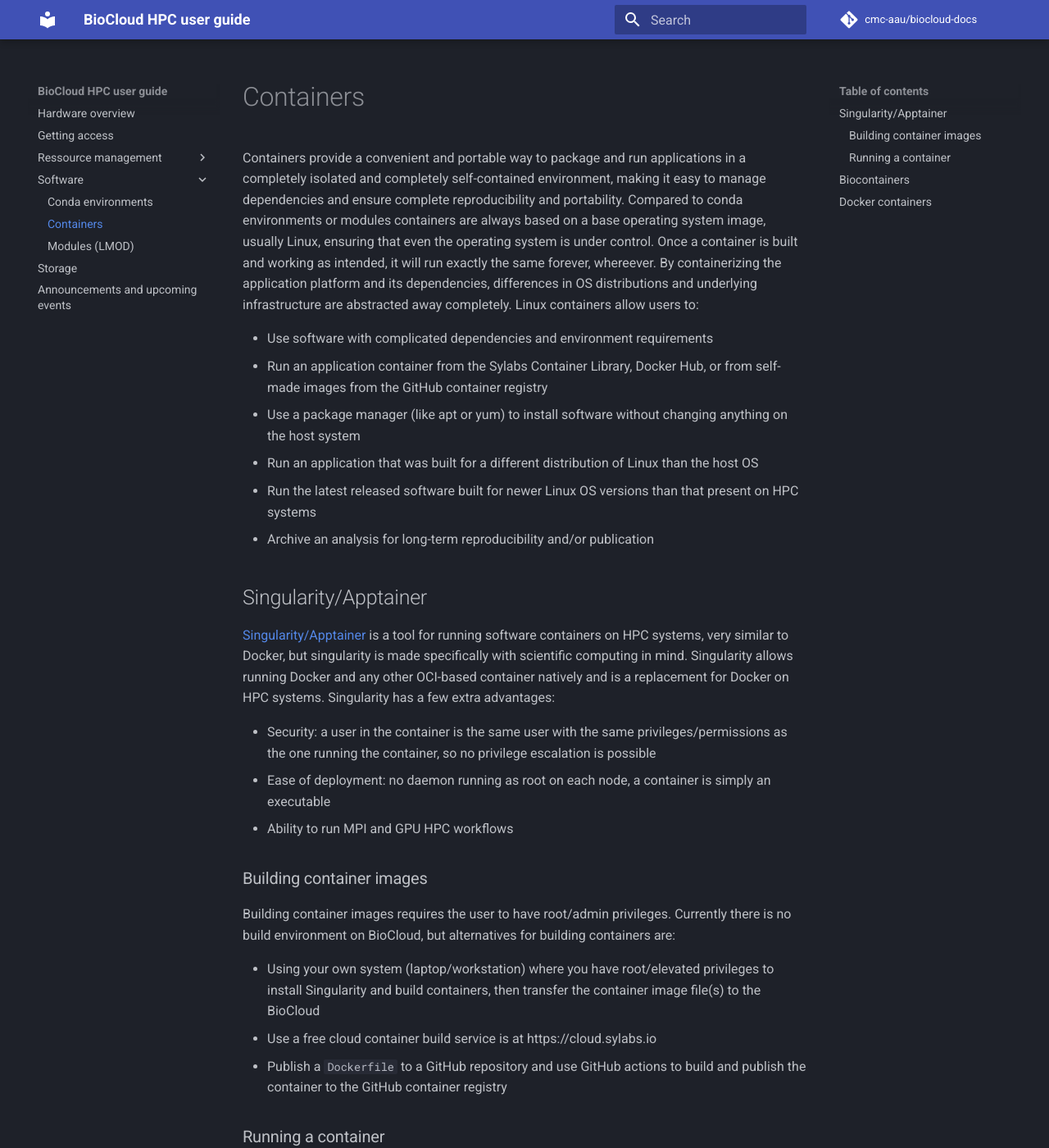
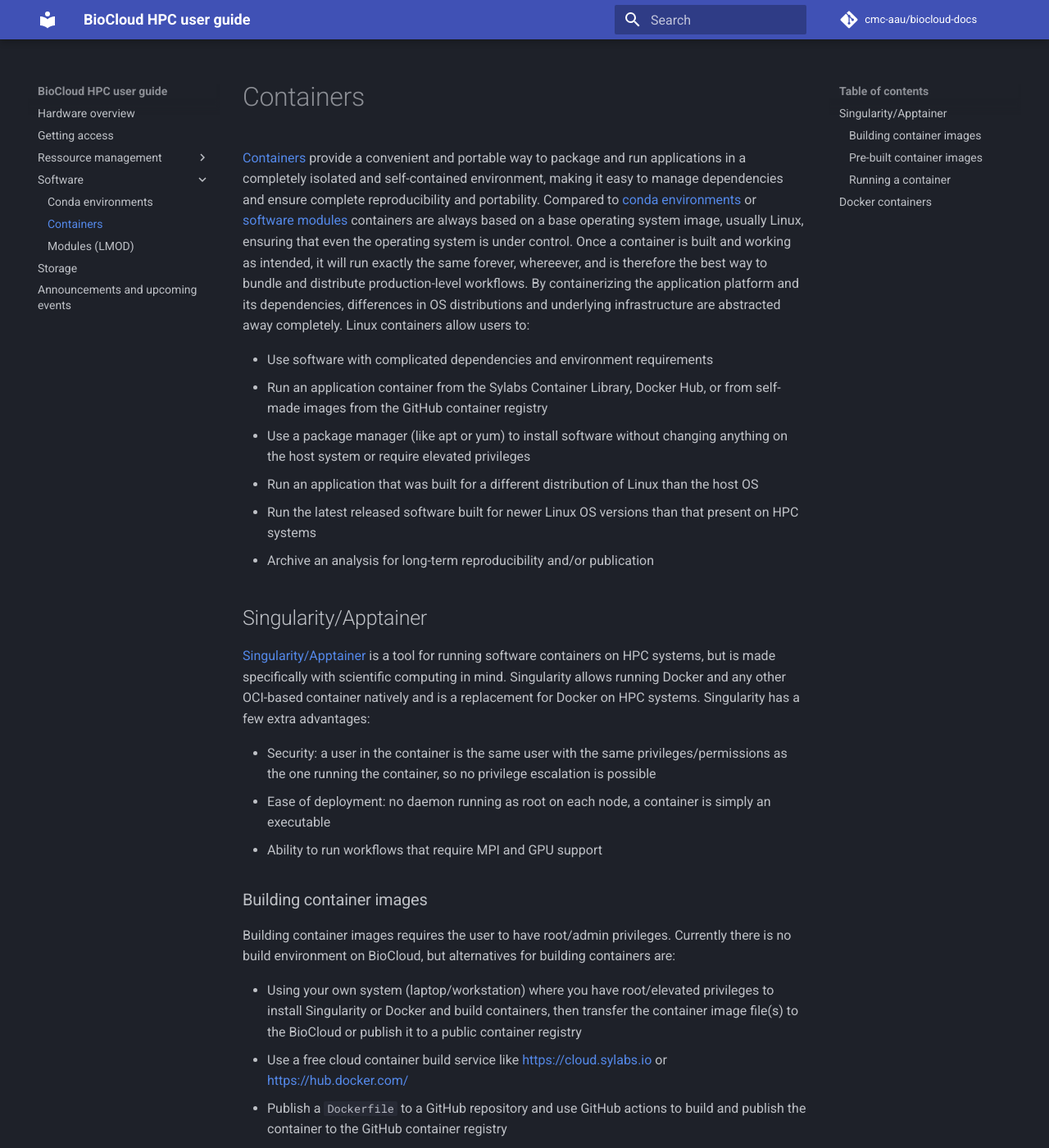
Before and after one commit to cmc-aau/hpc-docs, an MkDocs documentation site: the page built from docs/software/containers.md, in a window 1280 px wide and 1400 px high. Shown: the whole window at 82% size. Built offline with MkDocs 1.6.1 and Material for MkDocs 9.7.7, drawn with Linux system fonts in a browser that asks for light colours; comment, search, counter and statistics services are not loaded; some of the changed text lies outside the part shown.

Commit message:
more details for software

````diff
--- a/docs/software/containers.md
+++ b/docs/software/containers.md
@@ -1,27 +1,29 @@
 # Containers
-Containers provide a convenient and portable way to package and run applications in a completely isolated and completely self-contained environment, making it easy to manage dependencies and ensure complete reproducibility and portability. Compared to conda environments or modules containers are always based on a base operating system image, usually Linux, ensuring that even the operating system is under control. Once a container is built and working as intended, it will run exactly the same forever, whereever. By containerizing the application platform and its dependencies, differences in OS distributions and underlying infrastructure are abstracted away completely. Linux containers allow users to:
+[Containers](https://www.docker.com/resources/what-container/) provide a convenient and portable way to package and run applications in a completely isolated and self-contained environment, making it easy to manage dependencies and ensure complete reproducibility and portability. Compared to [conda environments](conda.md) or [software modules](modules.md) containers are always based on a base operating system image, usually Linux, ensuring that even the operating system is under control. Once a container is built and working as intended, it will run exactly the same forever, whereever, and is therefore the best way to bundle and distribute production-level workflows. By containerizing the application platform and its dependencies, differences in OS distributions and underlying infrastructure are abstracted away completely. Linux containers allow users to:
 
  - Use software with complicated dependencies and environment requirements
  - Run an application container from the Sylabs Container Library, Docker Hub, or from self-made images from the GitHub container registry
- - Use a package manager (like apt or yum) to install software without changing anything on the host system
+ - Use a package manager (like apt or yum) to install software without changing anything on the host system or require elevated privileges
  - Run an application that was built for a different distribution of Linux than the host OS
  - Run the latest released software built for newer Linux OS versions than that present on HPC systems
  - Archive an analysis for long-term reproducibility and/or publication
 
 ## Singularity/Apptainer
-[Singularity/Apptainer](https://apptainer.org/docs/user/main/index.html) is a tool for running software containers on HPC systems, very similar to Docker, but singularity is made specifically with scientific computing in mind. Singularity allows running Docker and any other OCI-based container natively and is a replacement for Docker on HPC systems. Singularity has a few extra advantages:
+[Singularity/Apptainer](https://apptainer.org/docs/user/main/index.html) is a tool for running software containers on HPC systems, but is made specifically with scientific computing in mind. Singularity allows running Docker and any other OCI-based container natively and is a replacement for Docker on HPC systems. Singularity has a few extra advantages:
 
  - Security: a user in the container is the same user with the same privileges/permissions as the one running the container, so no privilege escalation is possible
  - Ease of deployment: no daemon running as root on each node, a container is simply an executable
- - Ability to run MPI and GPU HPC workflows
+ - Ability to run workflows that require MPI and GPU support
 
 ### Building container images
 Building container images requires the user to have root/admin privileges. Currently there is no build environment on BioCloud, but alternatives for building containers are:
 
- - Using your own system (laptop/workstation) where you have root/elevated privileges to install Singularity and build containers, then transfer the container image file(s) to the BioCloud
- - Use a free cloud container build service is at https://cloud.sylabs.io
+ - Using your own system (laptop/workstation) where you have root/elevated privileges to install Singularity or Docker and build containers, then transfer the container image file(s) to the BioCloud or publish it to a public container registry
+ - Use a free cloud container build service like [https://cloud.sylabs.io](https://cloud.sylabs.io) or [https://hub.docker.com/](https://hub.docker.com/)
  - Publish a `Dockerfile` to a GitHub repository and use GitHub actions to build and publish the container to the GitHub container registry
 
+### Pre-built container images
+Usually it's not needed to build a container yourself unless you want to customize things in detail, since there are plenty of pre-built images already available that work straight of the box. For bioinformatic software the community-driven project [biocontainers.pro](https://biocontainers.pro/) should have anything you need, and if not - you can contribute! If you need a container with multiple tools installed see [multi-package containers](https://biocontainers.pro/multipackage).
 
 ### Running a container
 ```
@@ -37,8 +39,5 @@
 
 For additional guidance use the Apptainer usage guide [here](https://apptainer.org/docs/user/main/index.html).
 
-## Biocontainers
-So many nice plug and play containers with bioinformatic software here [https://biocontainers.pro/](https://biocontainers.pro/). Perfect for running production pipelines using snakemake workflows etc.
-
 ## Docker containers
-Not supported directly, run them through apptainer instead.
+Docker is not supported directly for non-admin users due to security and compatibility issues with our user authentication mechanism, but you can instead just run them through apptainer.
````
Also changed, not shown: docs/software/conda.md (+10 -3 lines), docs/software/modules.md (+4 -1 lines).
